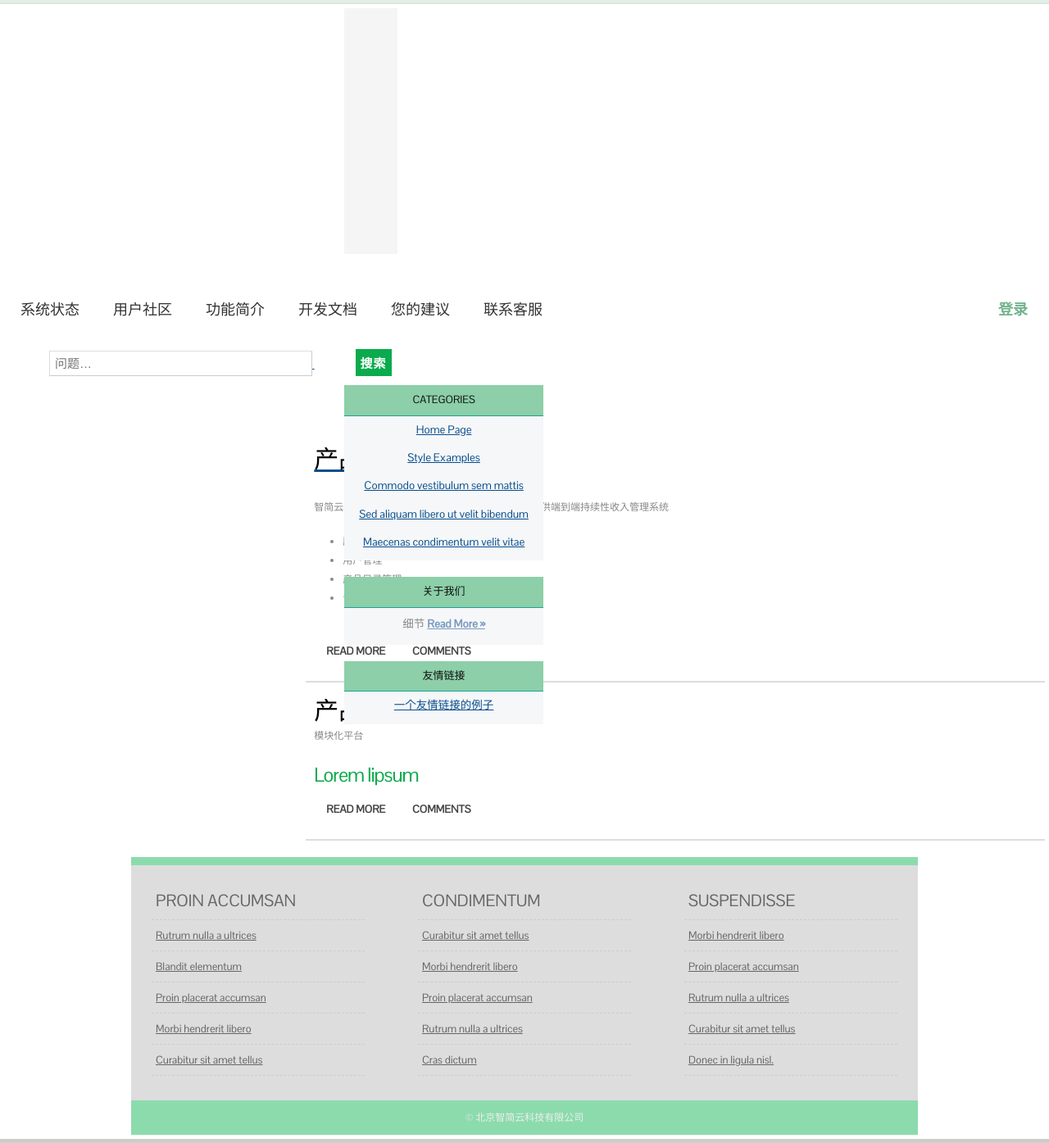
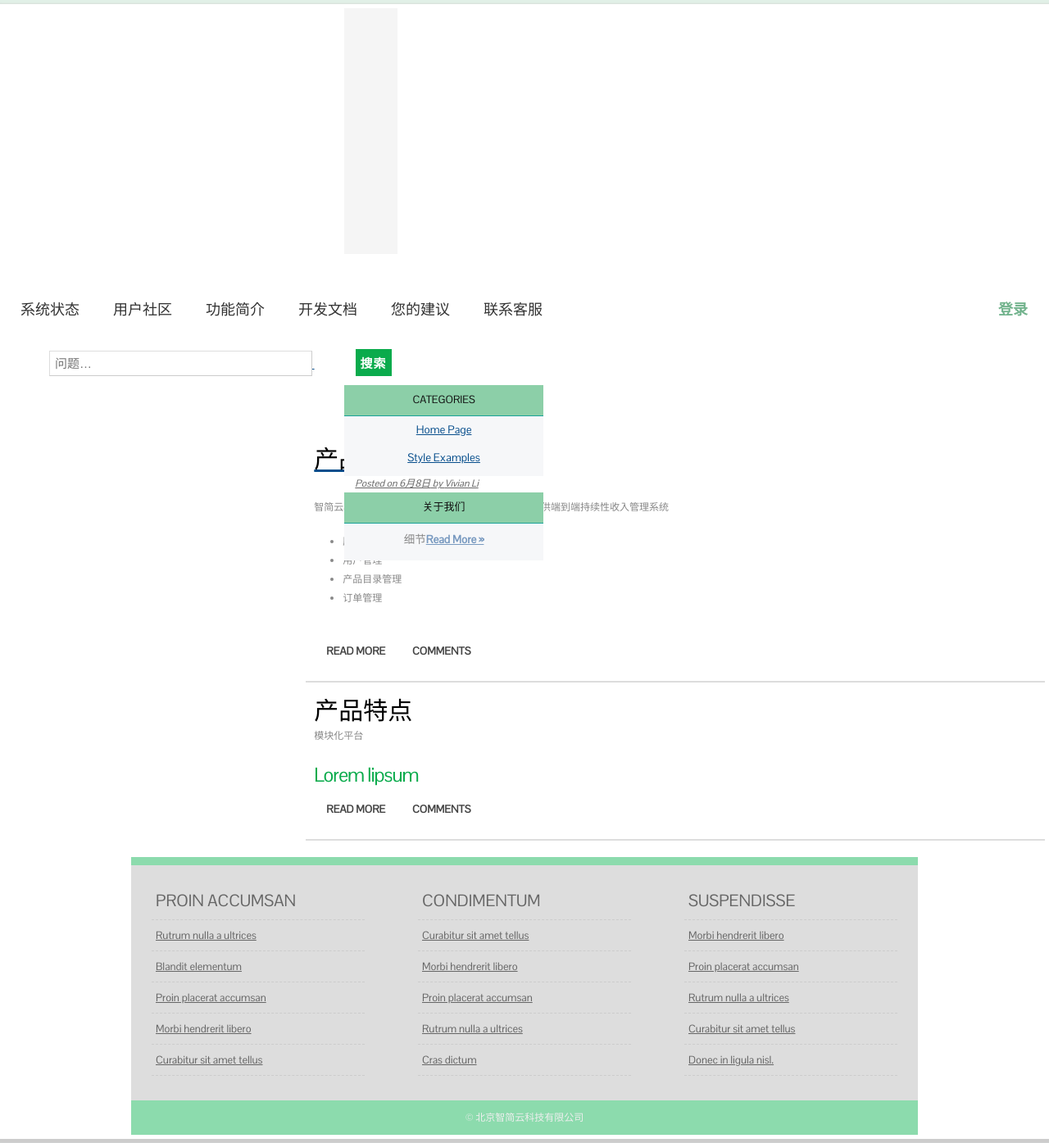
Before and after one commit to dreampivot/slipscloud.github.io, a Jekyll site: the page help/help-index.html, which Jekyll copies as it is, in a window 1280 px wide and 1395 px high. Shown: the whole window at 82% size. Built offline with Jekyll 4.4.1, drawn with Linux system fonts in a browser that asks for light colours.

Commit message:
Create help-index.html

```diff
--- a/help/help-index.html
+++ b/help/help-index.html
@@ -23,33 +23,20 @@
                     <h4>Categories</h4>
                     <ul>
                         <li><a href="index.html">Home Page</a></li>
-                        <li><a href="examples.html">Style Examples</a></li>
-                        <li><a href="#">Commodo vestibulum sem mattis</a></li>
-                        <li><a href="#">Sed aliquam libero ut velit bibendum</a></li>
-                        <li><a href="#">Maecenas condimentum velit vitae</a></li>
-                    </ul>
+			    <li><a href="examples.html">Style Examples</a></li>
+                       </ul>
                 </li>
 
                 <li>
                     <h4>关于我们</h4>
                     <ul>
                         <li class="text">
-                        	<p style="margin: 0;">细节	<a href="#" class="readmore">Read More &raquo;</a></p>
+                        	<p style="margin: 0;">细节<a href="#" class="readmore">Read More &raquo;</a></p>
                         </li>
                     </ul>
                 </li>
-
-                <li>
-                    <h4>友情链接</h4>
-                    <ul>
-                      <li><a href="http://baidu.com" title="Tux Themes">一个友情链接的例子</a></li>
-                    </ul>
-                </li>
-
             </ul>
-
         </aside>
-
    </div>
  </div>
 
```
